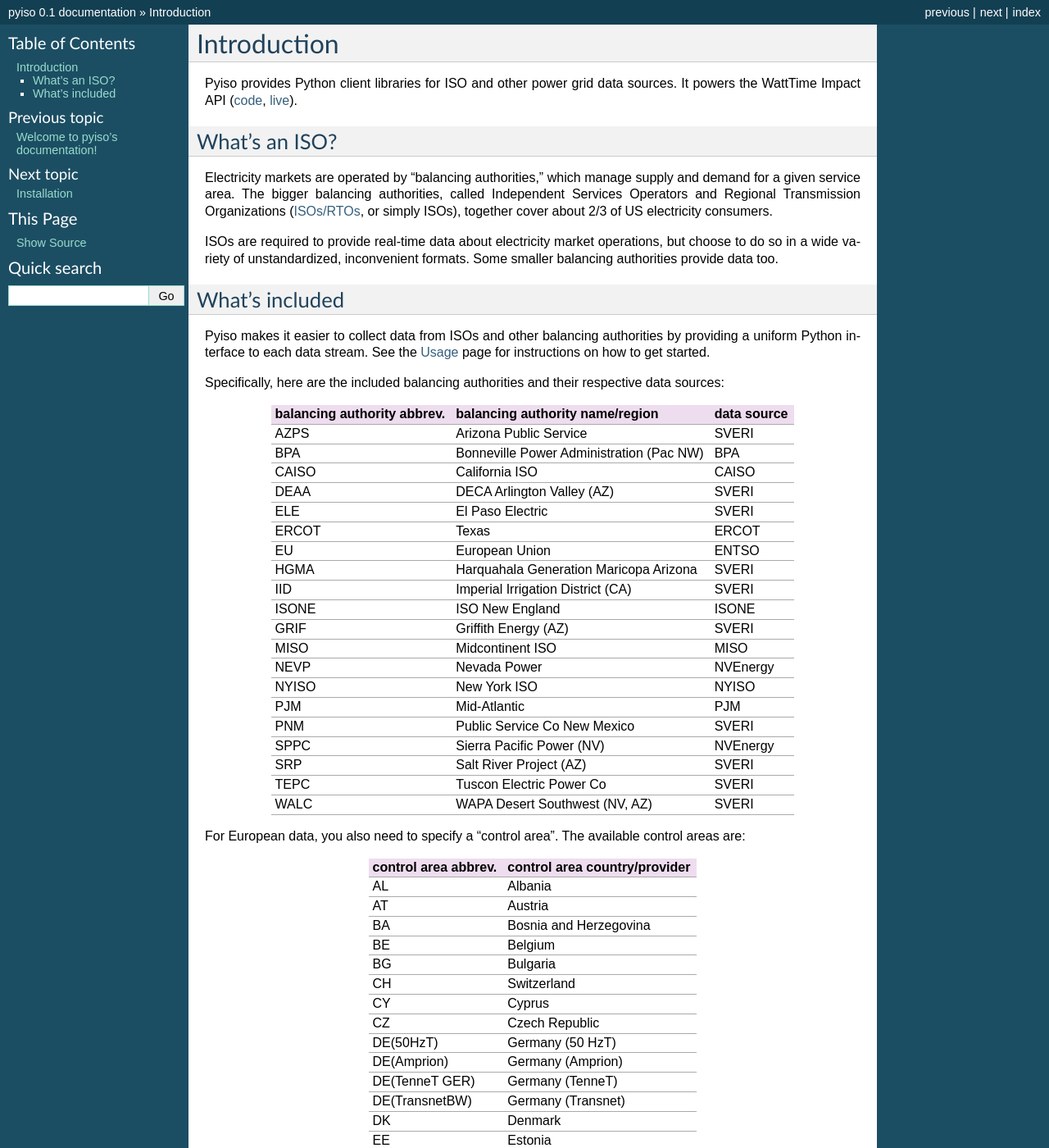
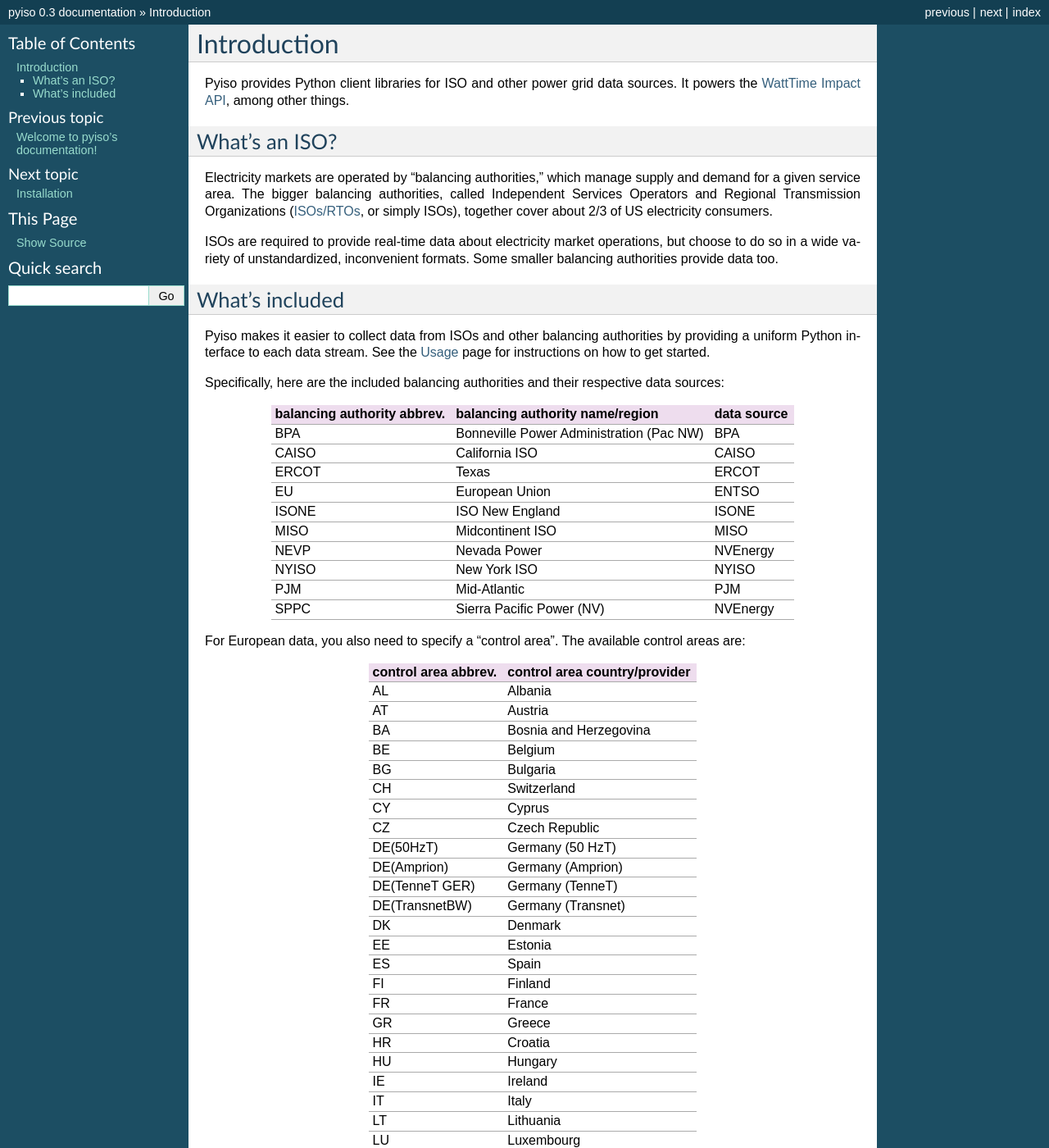
Before and after one commit to WattTime/pyiso, a Sphinx documentation site: the page built from docs/source/intro.rst, in a window 1280 px wide and 1400 px high. Shown: the whole window at 82% size. Built offline with Sphinx 7.4.7, drawn with Linux system fonts in a browser that asks for light colours; some of the changed text lies outside the part shown.

Commit message:
clean up docs

```diff
--- a/docs/source/conf.py
+++ b/docs/source/conf.py
@@ -49,16 +49,16 @@
 
 # General information about the project.
 project = u'pyiso'
-copyright = u'2014, Anna Schneider'
+copyright = u'2016, WattTime'
 
 # The version info for the project you're documenting, acts as replacement for
 # |version| and |release|, also used in various other places throughout the
 # built documents.
 #
 # The short X.Y version.
-version = '0.1'
+version = '0.3'
 # The full version, including alpha/beta/rc tags.
-release = '0.1'
+release = '0.3'
 
 # The language for content autogenerated by Sphinx. Refer to documentation
 # for a list of supported languages.
--- a/docs/source/intro.rst
+++ b/docs/source/intro.rst
@@ -2,9 +2,8 @@
 =============
 
 Pyiso provides Python client libraries for ISO and other power grid data sources.
-It powers the WattTime Impact API
-(`code <https://github.com/WattTime/watttime-grid-api>`_,
-`live <http://api.watttime.org/>`_).
+It powers the `WattTime Impact API <https://github.com/WattTime/watttime-grid-api>`_,
+among other things.
 
 What's an ISO?
 ---------------
@@ -32,26 +31,16 @@
 ============================= ======================================== ============
 balancing authority abbrev.    balancing authority name/region          data source
 ============================= ======================================== ============
-    AZPS                      Arizona Public Service                   SVERI
     BPA                       Bonneville Power Administration (Pac NW) BPA
     CAISO                     California ISO                           CAISO
-    DEAA                      DECA Arlington Valley (AZ)               SVERI
-    ELE                       El Paso Electric                         SVERI
     ERCOT                     Texas                                    ERCOT
     EU                        European Union                           ENTSO
-    HGMA                      Harquahala Generation Maricopa Arizona   SVERI
-    IID                       Imperial Irrigation District (CA)        SVERI
     ISONE                     ISO New England                          ISONE
-    GRIF                      Griffith Energy (AZ)	                   SVERI
     MISO                      Midcontinent ISO                         MISO
     NEVP                      Nevada Power                             NVEnergy
     NYISO                     New York ISO                             NYISO
     PJM                       Mid-Atlantic                             PJM
-    PNM                       Public Service Co New Mexico             SVERI
     SPPC                      Sierra Pacific Power (NV)                NVEnergy
-    SRP                       Salt River Project (AZ)                  SVERI
-    TEPC                      Tuscon Electric Power Co                 SVERI
-    WALC                      WAPA Desert Southwest (NV, AZ)           SVERI
 ============================= ======================================== ============
 
 
--- a/docs/source/options.rst
+++ b/docs/source/options.rst
@@ -32,6 +32,4 @@
 ``PJM.get_load``          yes         yes                                no            yes
 ``PJM.get_trade``         yes         no                                 no            no
 ``PJM.get_lmp``           yes         yes                                no            no
-``SVERI.get_generation``  yes         yes                                no            no
-``SVERI.get_load``        yes         yes                                no            no
 ======================== ========== =================================== ============== ============
```
Also changed, not shown: README.md (+2 -2 lines), 1 other file.
